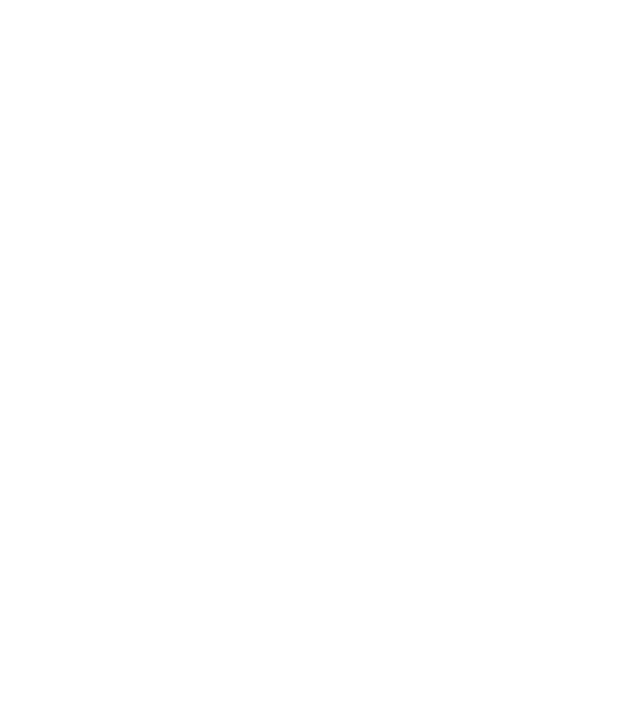
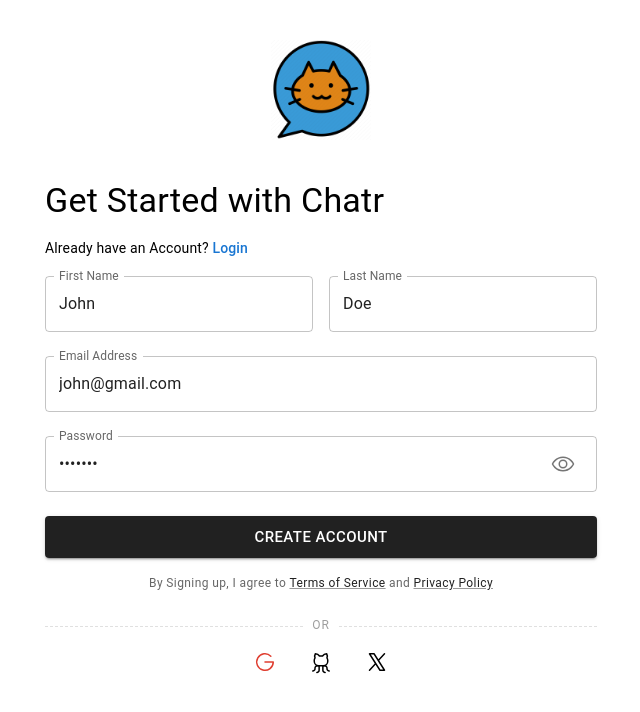
Before and after one commit to Divs-Git/chat-app-frontend, a React (Vite) app: page /auth/register in a window 1280 px wide. Before the commit this address had no page. Shown: the top 712 px of the page, without its empty margins (319-959 px from the left). Built offline with nearby package versions, Linux system fonts and the light colour scheme.

Commit message:
added register component

```diff
--- a/index.html
+++ b/index.html
@@ -4,7 +4,7 @@
     <meta charset="UTF-8" />
     <link rel="icon" type="image/svg+xml" href="/chat-icon.webp" />
     <meta name="viewport" content="width=device-width, initial-scale=1.0" />
-    <title>Chatify</title>
+    <title>Chatr</title>
   </head>
   <body>
     <div id="root"></div>
--- a/src/pages/auth/Login.tsx
+++ b/src/pages/auth/Login.tsx
@@ -6,7 +6,7 @@
   return (
     <>
       <Stack spacing={2} sx={{ my: 5, position: 'relative' }}>
-        <Typography variant='h4'>Login to Chatify</Typography>
+        <Typography variant='h4'>Login to Chatr</Typography>
 
         <Stack direction={'row'} spacing={'0.5'}>
           <Typography variant='body2'>
--- /dev/null
+++ b/src/pages/auth/Register.tsx
@@ -0,0 +1,51 @@
+import { Link, Stack, Typography } from '@mui/material';
+import { Link as RouterLink } from 'react-router-dom';
+import RegisterForm from '../../sections/auth/RegisterForm';
+import AuthSocial from '../../sections/auth/AuthSocial';
+
+export default function Register() {
+  return (
+    <>
+      <Stack spacing={2} sx={{ my: 5, position: 'relative' }}>
+        <Typography variant='h4'>Get Started with Chatr</Typography>
+        <Stack spacing={0.5} flexDirection={'row'}>
+          <Typography variant='body2'>
+            Already have an Account?{' '}
+            <Link
+              component={RouterLink}
+              to={'/auth/login'}
+              variant='subtitle2'
+              underline='hover'
+            >
+              Login
+            </Link>
+          </Typography>
+        </Stack>
+
+        {/* Register form */}
+        <RegisterForm />
+
+        {/* Agree Terms */}
+        <Typography
+          component={'div'}
+          sx={{
+            color: 'text.secondary',
+            mt: 3,
+            typography: 'caption',
+            textAlign: 'center',
+          }}
+        >
+          {'By Signing up, I agree to '}
+          <Link underline='always' color='text.primary'>
+            Terms of Service
+          </Link>
+          {' and '}
+          <Link underline='always' color='text.primary'>
+            Privacy Policy
+          </Link>
+        </Typography>
+        <AuthSocial />
+      </Stack>
+    </>
+  );
+}
--- a/src/routes/index.tsx
+++ b/src/routes/index.tsx
@@ -31,7 +31,10 @@
     {
       path: '/auth',
       element: <MainLayout />,
-      children: [{ path: 'login', element: <LoginPage /> }],
+      children: [
+        { path: 'login', element: <LoginPage /> },
+        { path: 'register', element: <RegisterPage /> },
+      ],
     },
   ]);
 }
@@ -41,5 +44,6 @@
 );
 
 const LoginPage = Loadable(lazy(() => import('../pages/auth/Login')));
+const RegisterPage = Loadable(lazy(() => import('../pages/auth/Register')));
 
 const Settings = Loadable(lazy(() => import('../pages/dashboard/Settings')));
--- a/src/sections/auth/AuthSocial.tsx
+++ b/src/sections/auth/AuthSocial.tsx
@@ -7,7 +7,6 @@
     <Box>
       <Divider
         sx={{
-          my: 2.5,
           typography: 'overline',
           color: 'text.disabled',
           '&::before, &::after': { borderTopStyle: 'dashed' },
--- /dev/null
+++ b/src/sections/auth/RegisterForm.tsx
@@ -0,0 +1,119 @@
+import { useState } from 'react';
+import * as Yup from 'yup';
+import { yupResolver } from '@hookform/resolvers/yup';
+import FormProvider from '../../components/hook-form/FormProvider';
+import { useForm } from 'react-hook-form';
+import {
+  Alert,
+  Button,
+  IconButton,
+  InputAdornment,
+  Link,
+  Stack,
+} from '@mui/material';
+import RHFTextField from '../../components/hook-form/RHFTextField';
+import { Eye, EyeSlash } from 'phosphor-react';
+
+export default function RegisterForm() {
+  const [showPassword, setShowPassword] = useState<boolean>(false);
+
+  const RegisterSchema = Yup.object().shape({
+    firstName: Yup.string().required('First name is required'),
+    lastName: Yup.string().required('Last name is required'),
+    email: Yup.string()
+      .required('Email is required')
+      .email('Email must be a valid email address'),
+    password: Yup.string().required('Password is required').max(16).min(8),
+  });
+
+  const defaultValues = {
+    firstName: 'John',
+    lastName: 'Doe',
+    email: 'john@gmail.com',
+    password: 'john123',
+  };
+
+  type FormValues = {
+    firstName: string;
+    lastName: string;
+    email: string;
+    password: string;
+    afterSubmit?: string;
+  };
+
+  const methods = useForm<FormValues>({
+    defaultValues,
+    resolver: yupResolver(RegisterSchema),
+  });
+
+  const {
+    reset,
+    setError,
+    handleSubmit,
+    formState: { errors, isSubmitting, isSubmitSuccessful },
+  } = methods;
+
+  const onSubmit = async (data: FormValues) => {
+    try {
+      // submit data to server
+      console.log(data);
+    } catch (error: unknown) {
+      if (error instanceof Error) {
+        console.log(error.message);
+        reset();
+        setError('afterSubmit', { type: 'manual', message: error.message });
+      } else {
+        console.log('An unknown error occurred');
+        reset();
+        setError('afterSubmit', {
+          type: 'manual',
+          message: 'An unknown error occurred',
+        });
+      }
+    }
+  };
+
+  return (
+    <FormProvider methods={methods} onSubmit={handleSubmit(onSubmit)}>
+      <Stack spacing={3}>
+        {' '}
+        {!!errors.afterSubmit && (
+          <Alert severity='error'>{errors.afterSubmit.message}</Alert>
+        )}
+        <Stack direction={{ xs: 'column', sm: 'row' }} spacing={2}>
+          <RHFTextField name='firstName' label='First Name' />
+          <RHFTextField name='lastName' label='Last Name' />
+        </Stack>
+        <RHFTextField name='email' label='Email Address' />
+        <RHFTextField
+          name='password'
+          label='Password'
+          type={showPassword ? 'text' : 'password'}
+          InputProps={{
+            endAdornment: (
+              <InputAdornment position='end'>
+                <IconButton onClick={() => setShowPassword(!showPassword)}>
+                  {showPassword ? <EyeSlash size={24} /> : <Eye size={24} />}
+                </IconButton>
+              </InputAdornment>
+            ),
+          }}
+        />
+        <Button
+          fullWidth
+          color='inherit'
+          size='large'
+          type='submit'
+          variant='contained'
+          sx={{
+            bgcolor: 'text.primary',
+            color: 'white',
+            '&:hover': { bgcolor: 'text.secondary' },
+          }}
+        >
+          Create Account
+        </Button>
+      </Stack>
+    </FormProvider>
+  );
+}
```
